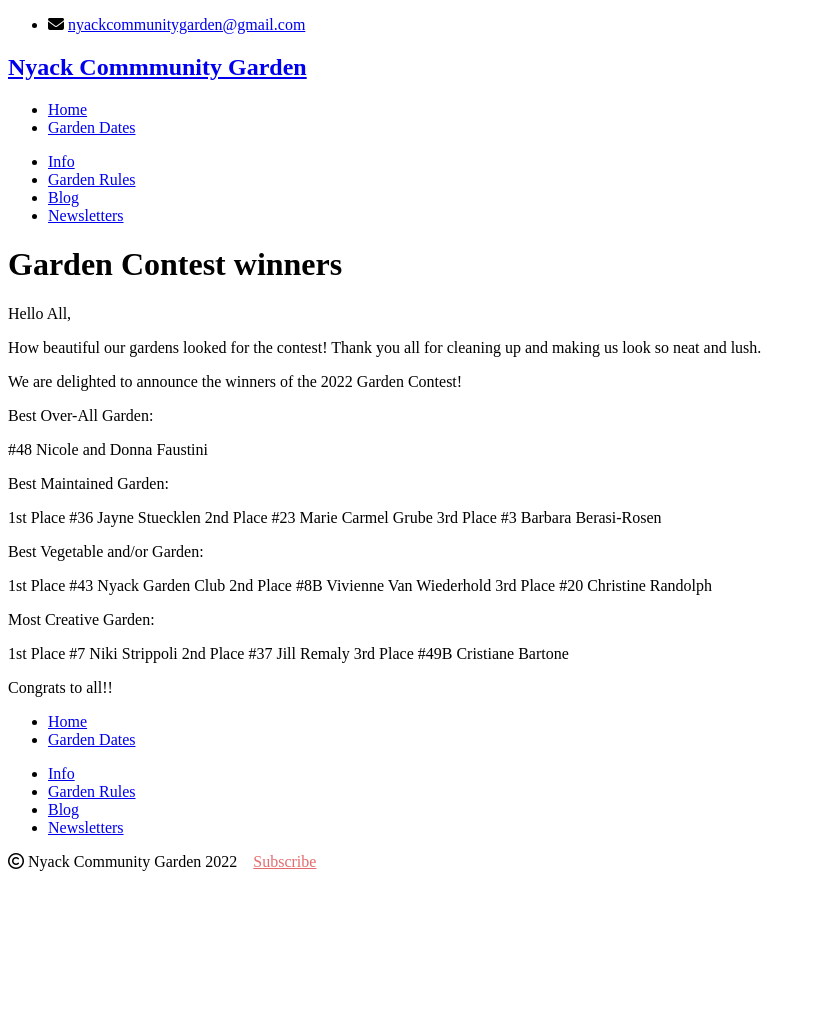
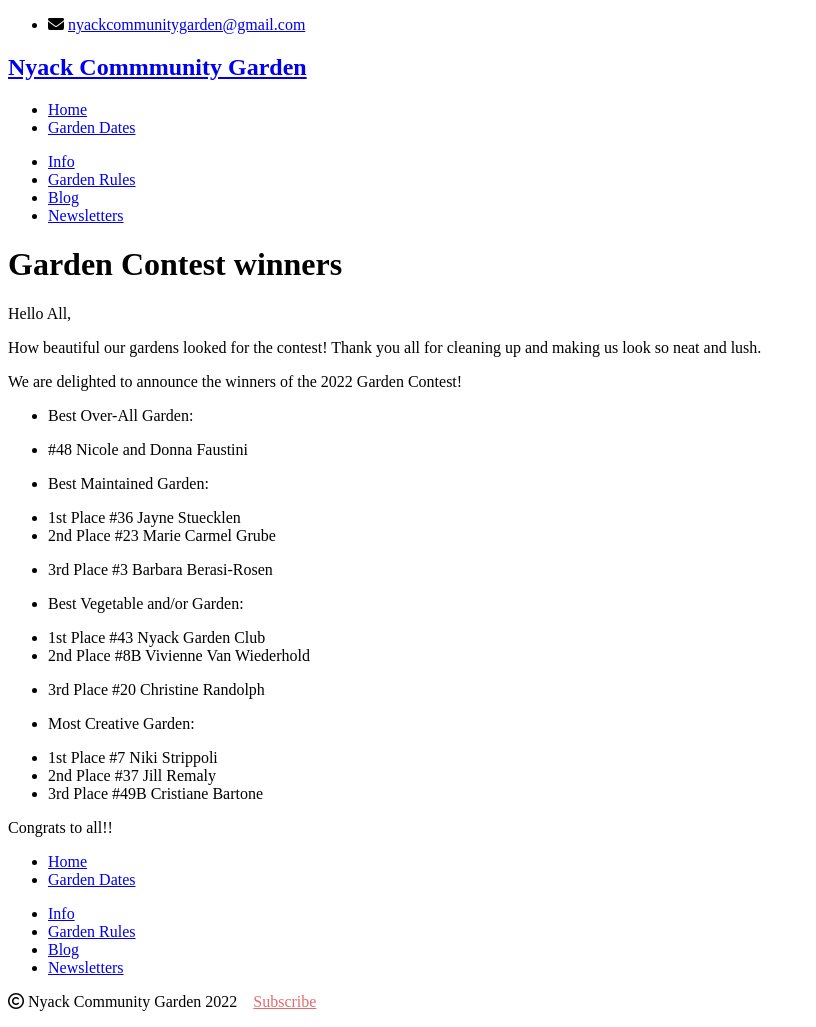
Before and after one commit to bosborne/nyackcommunitygarden, a Jekyll site: the page built from _posts/2022-7-31-garden-contest.md, in a window 1280 px wide. Shown: the whole page, without its empty margins (0-816 px from the left). Built offline with Jekyll 4.4.1, drawn with Linux system fonts in a browser that asks for light colours; nearby versions of some CDN libraries; library files that are not in the unit come from our copies; before the commit the page ends 900 px from its top, so only the background shows below that.

Commit message:
Adjust formatting

```diff
--- a/_posts/2022-7-31-garden-contest.md
+++ b/_posts/2022-7-31-garden-contest.md
@@ -11,26 +11,26 @@ How beautiful our gardens looked for the contest! Thank you all for cleaning up
 
 We are delighted to announce the winners of the 2022 Garden Contest!
 
-Best Over-All Garden:
+* Best Over-All Garden:
 
-#48 Nicole and Donna Faustini
+- #48 Nicole and Donna Faustini
 
-Best Maintained Garden:
+* Best Maintained Garden:
 
-1st Place  #36 Jayne Stuecklen
-2nd Place #23 Marie Carmel Grube
-3rd Place #3 Barbara Berasi-Rosen
+- 1st Place  #36 Jayne Stuecklen
+- 2nd Place #23 Marie Carmel Grube
+- 3rd Place #3 Barbara Berasi-Rosen
 
-Best Vegetable and/or Garden:
+* Best Vegetable and/or Garden:
 
-1st Place #43 Nyack Garden Club
-2nd Place #8B Vivienne Van Wiederhold
-3rd Place #20 Christine Randolph
+- 1st Place #43 Nyack Garden Club
+- 2nd Place #8B Vivienne Van Wiederhold
+- 3rd Place #20 Christine Randolph
 
-Most Creative Garden:
+* Most Creative Garden:
 
-1st Place #7 Niki Strippoli
-2nd Place #37 Jill Remaly
-3rd Place #49B Cristiane Bartone
+- 1st Place #7 Niki Strippoli
+- 2nd Place #37 Jill Remaly
+- 3rd Place #49B Cristiane Bartone
 
 Congrats to all!!
```
